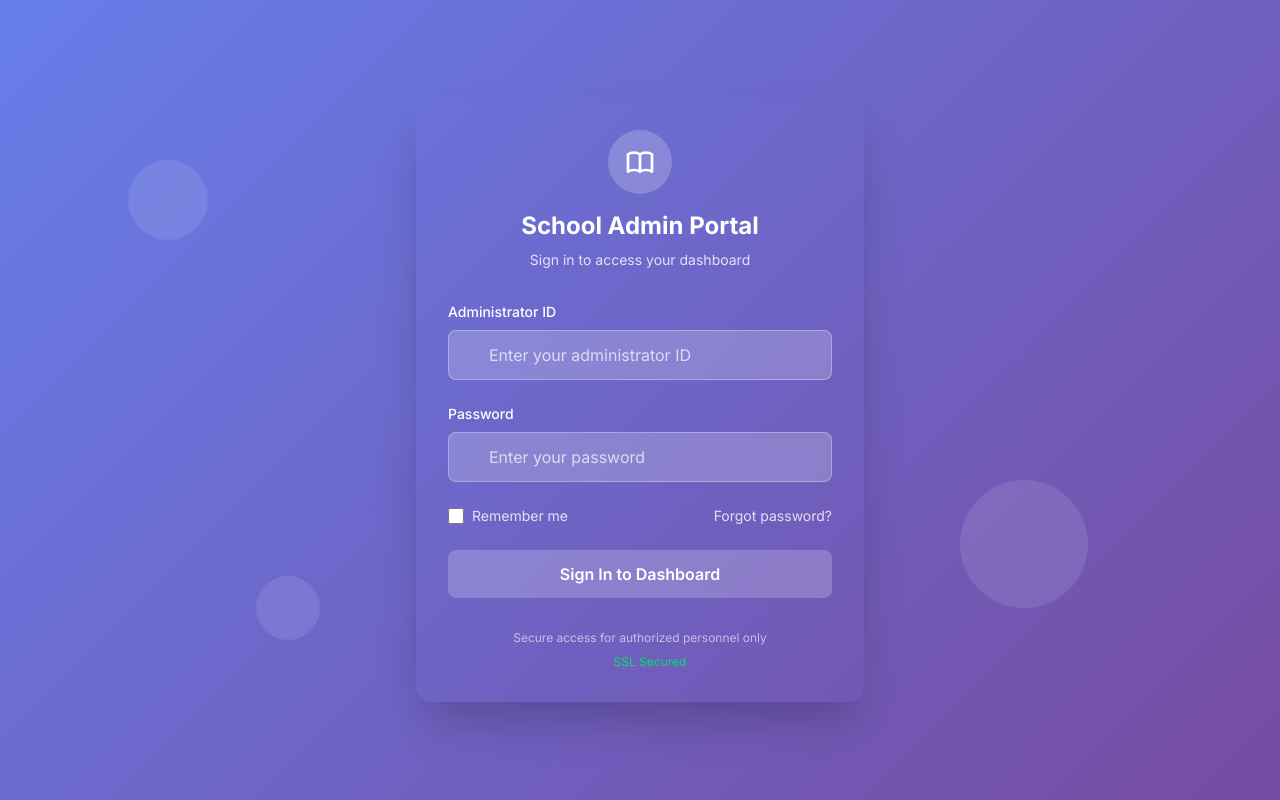
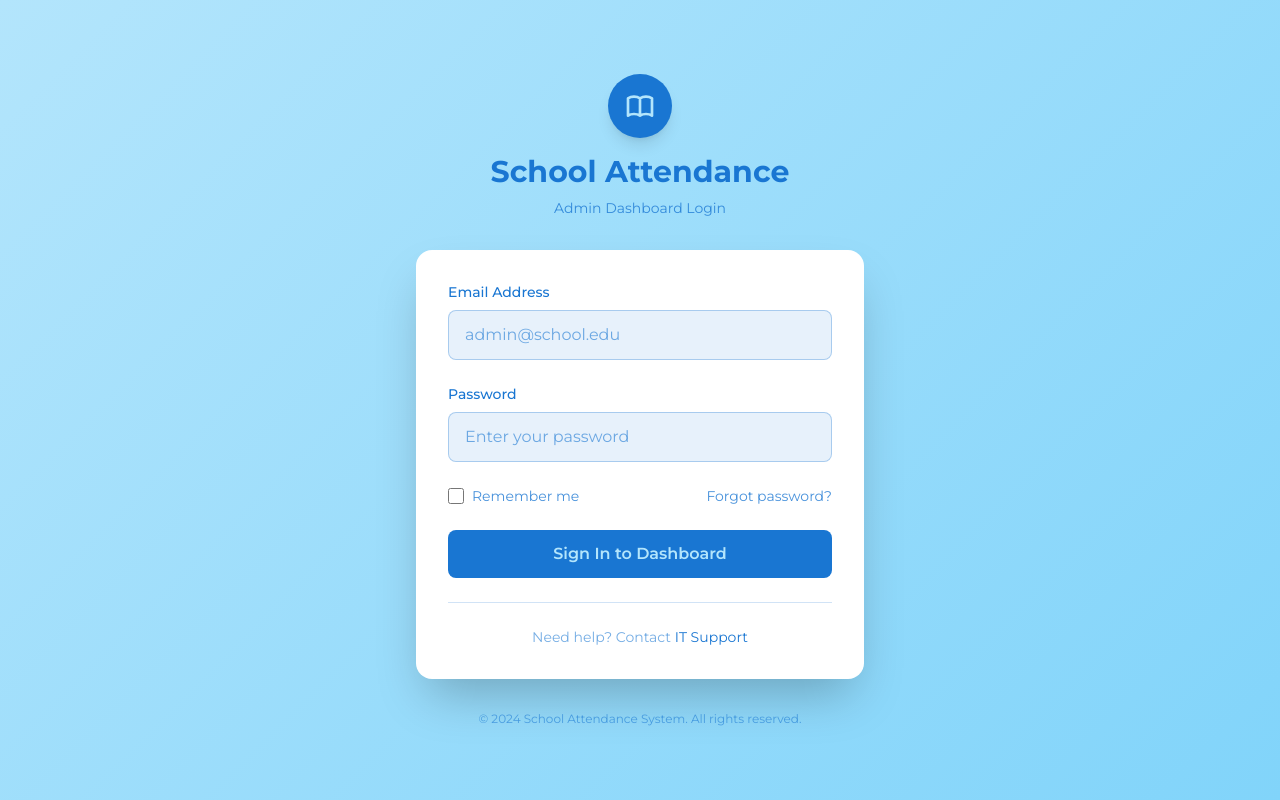
Before and after one commit to SaferAttendance/nextjs-boilerplate-dashboard-july-19, a Next.js app: page / in a window 1280 px wide. Built offline with nearby package versions, Linux system fonts and the light colour scheme.

Commit message:
Update page.tsx

```diff
--- a/app/page.tsx
+++ b/app/page.tsx
@@ -1,90 +1,59 @@
-/* app/page.tsx */
+/* app/page.tsx  (or app/login/page.tsx) */
 "use client";
 
-import { useState, useEffect } from "react";
+import { useState } from "react";
 import Head from "next/head";
 import { useRouter } from "next/navigation";
+// import { signInWithEmailAndPassword } from "firebase/auth";
+// import { auth } from "@/lib/firebaseClient";
 
-/* Smaller helpers -------------------------------------------- */
-const fmtDate = () =>
-  new Date().toLocaleDateString("en-US", {
-    weekday: "long",
-    year: "numeric",
-    month: "long",
-    day: "numeric",
-  });
-
-/* Main component --------------------------------------------- */
-export default function Login() {
+export default function AdminLogin() {
   const router = useRouter();
 
   /* form state */
-  const [user, setUser] = useState("");
+  const [email, setEmail] = useState("");
   const [pwd, setPwd] = useState("");
   const [showPwd, setShowPwd] = useState(false);
-
-  /* modal / progress state */
-  const [open, setOpen] = useState(false);
-  const [progress, setProgress] = useState(0);
-
-  /* animate progress bar when modal opens */
-  useEffect(() => {
-    if (!open) return;
-    setProgress(0);
-    const id = setInterval(() => {
-      setProgress((p) => {
-        if (p >= 100) {
-          clearInterval(id);
-          // fake redirect after a brief pause
-          setTimeout(() => router.push("/"), 300);
-          return 100;
-        }
-        return p + 2;
-      });
-    }, 50);
-    return () => clearInterval(id);
-  }, [open, router]);
+  const [loading, setLoading] = useState(false);
+  const [error, setError] = useState("");
 
   /* handle submit */
-  const onSubmit = (e: React.FormEvent) => {
+  const handleSubmit = async (e: React.FormEvent) => {
     e.preventDefault();
-    if (user && pwd) setOpen(true);
+    setError("");
+    if (!email || !pwd) return;
+
+    try {
+      setLoading(true);
+      /* ───────── replace with real Firebase auth ───────── */
+      // await signInWithEmailAndPassword(auth, email, pwd);
+      await new Promise((r) => setTimeout(r, 1500)); // demo delay
+      /* ─────────────────────────────────────────────────── */
+      router.push("/dashboard");
+    } catch (err: any) {
+      setError(err.message ?? "Login failed");
+    } finally {
+      setLoading(false);
+    }
   };
 
   return (
     <>
       <Head>
-        <title>School Admin Portal – Login</title>
-
-        {/* Inter font + Tailwind CDN (only fonts loaded here) */}
+        <title>School Attendance – Admin Login</title>
         <link
-          href="https://fonts.googleapis.com/css2?family=Inter:wght@300;400;500;600;700&display=swap"
+          href="https://fonts.googleapis.com/css2?family=Montserrat:wght@300;400;500;600;700&display=swap"
           rel="stylesheet"
         />
       </Head>
 
-      {/* page background */}
-      <div className="gradient-bg min-h-screen flex items-center justify-center p-4 relative overflow-hidden font-[Inter]">
-        {/* floating shapes */}
-        {Array.from({ length: 3 }).map((_, i) => (
-          <div
-            key={i}
-            className={`shape absolute rounded-full bg-white/10 ${
-              i === 0
-                ? "w-20 h-20 top-[20%] left-[10%] animate-float1"
-                : i === 1
-                ? "w-32 h-32 top-[60%] right-[15%] animate-float2"
-                : "w-16 h-16 bottom-[20%] left-[20%] animate-float3"
-            }`}
-          />
-        ))}
-
-        {/* login card */}
-        <div className="glass-effect rounded-2xl p-8 w-full max-w-md shadow-2xl relative z-10">
-          <header className="text-center mb-8">
-            <div className="w-16 h-16 bg-white/20 rounded-full flex items-center justify-center mx-auto mb-4">
+      <div className="gradient-bg min-h-screen flex items-center justify-center p-4 font-[Montserrat]">
+        <div className="login-animation w-full max-w-md">
+          {/* Header */}
+          <div className="text-center mb-8">
+            <div className="inline-flex items-center justify-center w-16 h-16 rounded-full mb-4 shadow-lg bg-[#1976D2]">
               <svg
-                className="w-8 h-8 text-white"
+                className="w-8 h-8 text-[#B3E5FC]"
                 fill="none"
                 stroke="currentColor"
                 viewBox="0 0 24 24"
@@ -97,169 +66,132 @@ export default function Login() {
                 />
               </svg>
             </div>
-            <h1 className="text-2xl font-bold text-white mb-2">
-              School Admin Portal
+            <h1 className="text-3xl font-bold mb-2 text-[#1976D2]">
+              School Attendance
             </h1>
-            <p className="text-white/80 text-sm">
-              Sign in to access your dashboard
-            </p>
-          </header>
+            <p className="text-sm text-[#1976D2]/80">Admin Dashboard Login</p>
+          </div>
 
-          {/* form */}
-          <form onSubmit={onSubmit} className="space-y-6">
-            {/* user */}
+          {/* Form */}
+          <div className="bg-white rounded-2xl p-8 shadow-2xl">
+            <form onSubmit={handleSubmit} className="space-y-6">
+              {/* Email */}
               <div>
                 <label
-                htmlFor="user"
-                className="block text-white text-sm font-medium mb-2"
+                  htmlFor="email"
+                  className="block text-sm font-medium mb-2 text-[#1976D2]"
                 >
-                Administrator&nbsp;ID
+                  Email Address
                 </label>
-              <div className="relative">
-                <span className="absolute inset-y-0 left-0 pl-3 flex items-center pointer-events-none">
-                  <i className="fas fa-user-graduate text-gray-300" />
-                </span>
                 <input
-                  id="user"
-                  value={user}
-                  onChange={(e) => setUser(e.target.value)}
+                  id="email"
+                  type="email"
                   required
-                  placeholder="Enter your administrator ID"
-                  className="input-focus w-full pl-10 pr-4 py-3 bg-white/20 border border-white/30 rounded-lg text-white placeholder-white/70 focus:outline-none focus:ring-2 focus:ring-white focus:ring-opacity-50 transition"
+                  value={email}
+                  onChange={(e) => setEmail(e.target.value)}
+                  className="input-focus w-full px-4 py-3 border rounded-lg bg-[#1976D2]/10 border-[#1976D2]/30 text-[#1976D2] placeholder:text-[#1976D2]/60"
+                  placeholder="admin@school.edu"
                 />
               </div>
-            </div>
 
-            {/* password */}
+              {/* Password */}
               <div>
                 <label
                   htmlFor="password"
-                className="block text-white text-sm font-medium mb-2"
+                  className="block text-sm font-medium mb-2 text-[#1976D2]"
                 >
                   Password
                 </label>
                 <div className="relative">
-                <span className="absolute inset-y-0 left-0 pl-3 flex items-center pointer-events-none">
-                  <i className="fas fa-lock text-gray-300" />
-                </span>
                   <input
                     id="password"
                     type={showPwd ? "text" : "password"}
+                    required
                     value={pwd}
                     onChange={(e) => setPwd(e.target.value)}
-                  required
+                    className="input-focus w-full px-4 py-3 border rounded-lg pr-12 bg-[#1976D2]/10 border-[#1976D2]/30 text-[#1976D2] placeholder:text-[#1976D2]/60"
                     placeholder="Enter your password"
-                  className="input-focus w-full pl-10 pr-12 py-3 bg-white/20 border border-white/30 rounded-lg text-white placeholder-white/70 focus:outline-none focus:ring-2 focus:ring-white focus:ring-opacity-50 transition"
                   />
                   <button
                     type="button"
                     onClick={() => setShowPwd(!showPwd)}
-                  className="absolute inset-y-0 right-0 pr-3 flex items-center"
+                    className="absolute right-3 top-1/2 -translate-y-1/2 text-[#1976D2]/60 hover:text-[#1976D2] transition"
                   >
-                  <i
-                    className={`fas ${
-                      showPwd ? "fa-eye-slash" : "fa-eye"
-                    } text-gray-300 hover:text-white transition`}
-                  />
+                    <i className={`fas ${showPwd ? "fa-eye-slash" : "fa-eye"}`} />
                   </button>
                 </div>
               </div>
 
-            {/* remember / forgot */}
+              {/* Remember / forgot */}
               <div className="flex items-center justify-between">
                 <label className="flex items-center">
                   <input
                     type="checkbox"
-                  className="w-4 h-4 text-blue-600 bg-white/20 border-white/30 rounded focus:ring-2 focus:ring-blue-500"
+                    className="w-4 h-4 rounded accent-[#1976D2] bg-[#1976D2]/10 border-[#1976D2]/30"
                   />
-                <span className="ml-2 text-sm text-white/80">Remember me</span>
+                  <span className="ml-2 text-sm text-[#1976D2]/80">
+                    Remember me
+                  </span>
                 </label>
                 <a
                   href="#"
-                className="text-sm text-white/80 hover:text-white transition"
+                  className="text-sm text-[#1976D2]/80 hover:text-[#1976D2] transition"
                 >
                   Forgot password?
                 </a>
               </div>
 
+              {/* Error */}
+              {error && (
+                <p className="text-sm text-red-600 font-medium -mt-4">{error}</p>
+              )}
+
+              {/* Submit */}
               <button
                 type="submit"
-              className="login-btn w-full bg-white/20 hover:bg-white/30 text-white font-semibold py-3 rounded-lg transition focus:outline-none focus:ring-2 focus:ring-white/50"
+                disabled={loading}
+                className="w-full py-3 rounded-lg font-semibold bg-[#1976D2] text-[#B3E5FC] hover:bg-[#1565C0] transition transform hover:scale-[1.02]"
               >
-              Sign In to Dashboard
+                {loading ? "Signing in…" : "Sign In to Dashboard"}
               </button>
             </form>
 
-          {/* footer */}
-          <footer className="mt-8 text-center text-white/60 text-xs">
-            Secure access for authorized personnel only
-            <div className="flex items-center justify-center mt-2">
-              <i className="w-4 h-4 fas fa-lock text-green-400 mr-1" />
-              <span className="text-green-400">SSL Secured</span>
+            {/* Footer help */}
+            <div className="mt-6 pt-6 border-t border-[#1976D2]/20 text-center">
+              <p className="text-sm text-[#1976D2]/60">
+                Need help? Contact{" "}
+                <a href="#" className="hover:underline text-[#1976D2]">
+                  IT Support
+                </a>
+              </p>
             </div>
+          </div>
+
+          {/* site footer */}
+          <footer className="text-center mt-8">
+            <p className="text-xs text-[#1976D2]/60">
+              © 2024 School Attendance System. All rights reserved.
+            </p>
           </footer>
         </div>
-
-        {/* modal */}
-        {open && (
-          <div
-            className="fixed inset-0 bg-black/50 flex items-center justify-center p-4 z-50"
-            onClick={() => setOpen(false)}
-          >
-            <div
-              className="bg-white rounded-2xl p-8 max-w-sm w-full text-center"
-              onClick={(e) => e.stopPropagation()}
-            >
-              <div className="w-16 h-16 bg-green-100 rounded-full flex items-center justify-center mx-auto mb-4">
-                <i className="fas fa-check text-green-600 text-2xl" />
-              </div>
-              <h3 className="text-xl font-semibold text-gray-900 mb-2">
-                Login successful!
-              </h3>
-              <p className="text-gray-600 mb-6">
-                Redirecting to your admin dashboard…
-              </p>
-              <div className="w-full bg-gray-200 rounded-full h-2">
-                <div
-                  className="bg-blue-600 h-2 rounded-full transition-all"
-                  style={{ width: `${progress}%` }}
-                />
-              </div>
-            </div>
-          </div>
-        )}
       </div>
 
-      {/* keyframes + extra styles (scoped to this file) */}
+      {/* global styles for gradient + keyframes */}
       <style jsx global>{`
         .gradient-bg {
-          background: linear-gradient(135deg, #667eea 0%, #764ba2 100%);
+          background: linear-gradient(135deg, #b3e5fc 0%, #81d4fa 100%);
         }
-        @keyframes float1 {
-          0%,
-          100% {
-            transform: translateY(0px) rotate(0deg);
+        .login-animation {
+          animation: slideUp 0.6s ease-out;
         }
-          50% {
-            transform: translateY(-20px) rotate(180deg);
+        @keyframes slideUp {
+          from {
+            opacity: 0;
+            transform: translateY(30px);
           }
-        }
-        @keyframes float2 {
-          0%,
-          100% {
-            transform: translateY(0px) rotate(0deg);
-          }
-          50% {
-            transform: translateY(-20px) rotate(180deg);
-          }
-        }
-        @keyframes float3 {
-          0%,
-          100% {
-            transform: translateY(0px) rotate(0deg);
-          }
-          50% {
-            transform: translateY(-20px) rotate(180deg);
+          to {
+            opacity: 1;
+            transform: translateY(0);
           }
         }
       `}</style>
```
Lines whose indentation alone changed are shown as unchanged.
